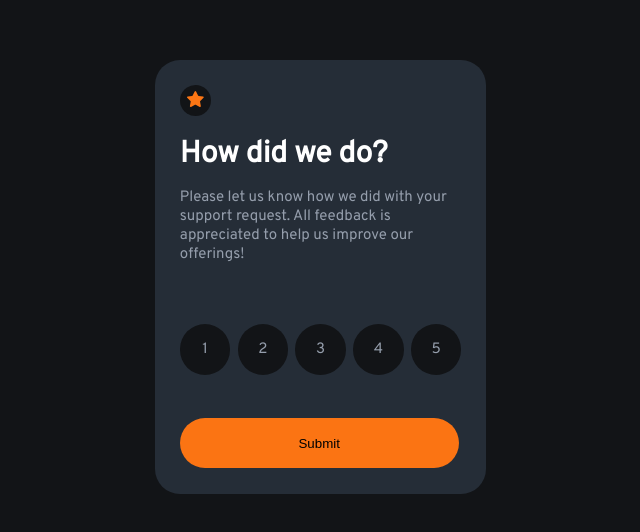
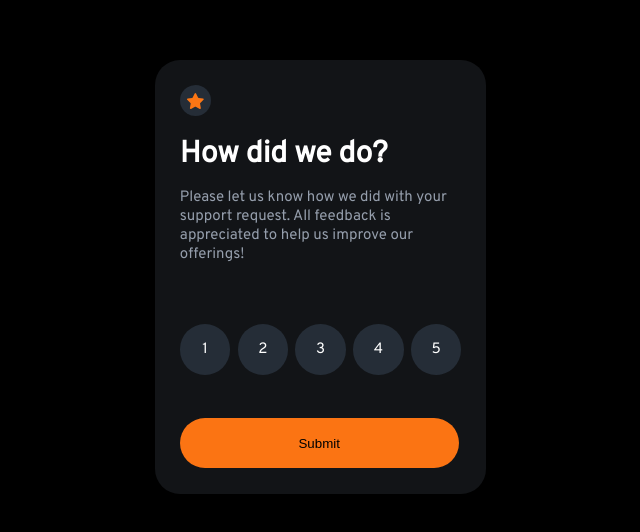
Before and after one commit to noHacksReq/interactive-rating-component, a Vue app: page / in a window 1280 px wide. Shown: the top 532 px of the page, without its empty margins (321-961 px from the left). Built offline with nearby package versions, Linux system fonts and the light colour scheme.

Commit message:
added css vars and fixe colors on front of card

```diff
--- a/src/App.vue
+++ b/src/App.vue
@@ -18,6 +18,15 @@ export default {
 
 <style>
 
+:root {
+  --White: hsl(0, 0%, 100%);
+  --LightGrey: hsl(217, 12%, 63%);
+  --MediumGrey: hsl(216, 12%, 54%);
+  --DarkBlue: hsl(213, 19%, 18%);
+  --VeryDarkBlue: hsl(216, 12%, 8%);
+  --Orange: hsl(25, 97%, 53%);
+}
+
 #app {
   height: 100%;
   width: 99%;
@@ -27,7 +36,7 @@ export default {
   text-align: center;
   color: #2c3e50;
   margin-top: 60px;
-  background-color:  hsl(216, 12%, 8%);
+  background-color:  black;
   display: flex;
   align-items: center;
   justify-content: center;
--- a/src/components/MainComp.vue
+++ b/src/components/MainComp.vue
@@ -98,7 +98,7 @@ export default {
   min-height: 330px;
   font-size: 15px;
   padding: 25px 25px 12px 25px;
-  background-color: hsl(213, 19%, 18%);
+  background-color: var(--VeryDarkBlue);
   border-radius: 25px;
   display: flex;
   flex-direction: column;
@@ -134,9 +134,10 @@ export default {
   .starBg {
     display: flex;
     justify-content: space-evenly;
+    align-items: center;
     width: 20px;
     height: 20px;
-    background-color: hsl(216, 12%, 8%);
+    background-color: var(--DarkBlue);
     padding: 2%;
     border-radius: 50%;
 
@@ -154,7 +155,7 @@ export default {
 
   .rating {
     color: white;
-    background-color:hsl(216, 12%, 8%);
+    background-color: var(--DarkBlue);
   }
 
   .ratingStyle {
@@ -164,23 +165,23 @@ export default {
     height: 25px;
     width: 25px;
 
-    color: hsl(217, 12%, 63%);
+    color: var(--White);
     border-radius: 50%;
     padding:1vw;
     cursor: pointer;
   }
 
   .ratingStyle:hover {
-    background-color:  hsl(216, 12%, 54%);
+    background-color:  var(--LightGrey);
   }
 
   .activeRatingStyle {
-    background-color: hsl(25, 97%, 53%);
-    color:  hsl(0, 0%, 100%);
+    background-color: var(--Orange);
+    color:  var(--White);
   }
 
   .submitBtn {
-   background-color: hsl(25, 97%, 53%);
+   background-color: var(--Orange);
    border: none;
    height: 50px;
    width: 99%;
```
